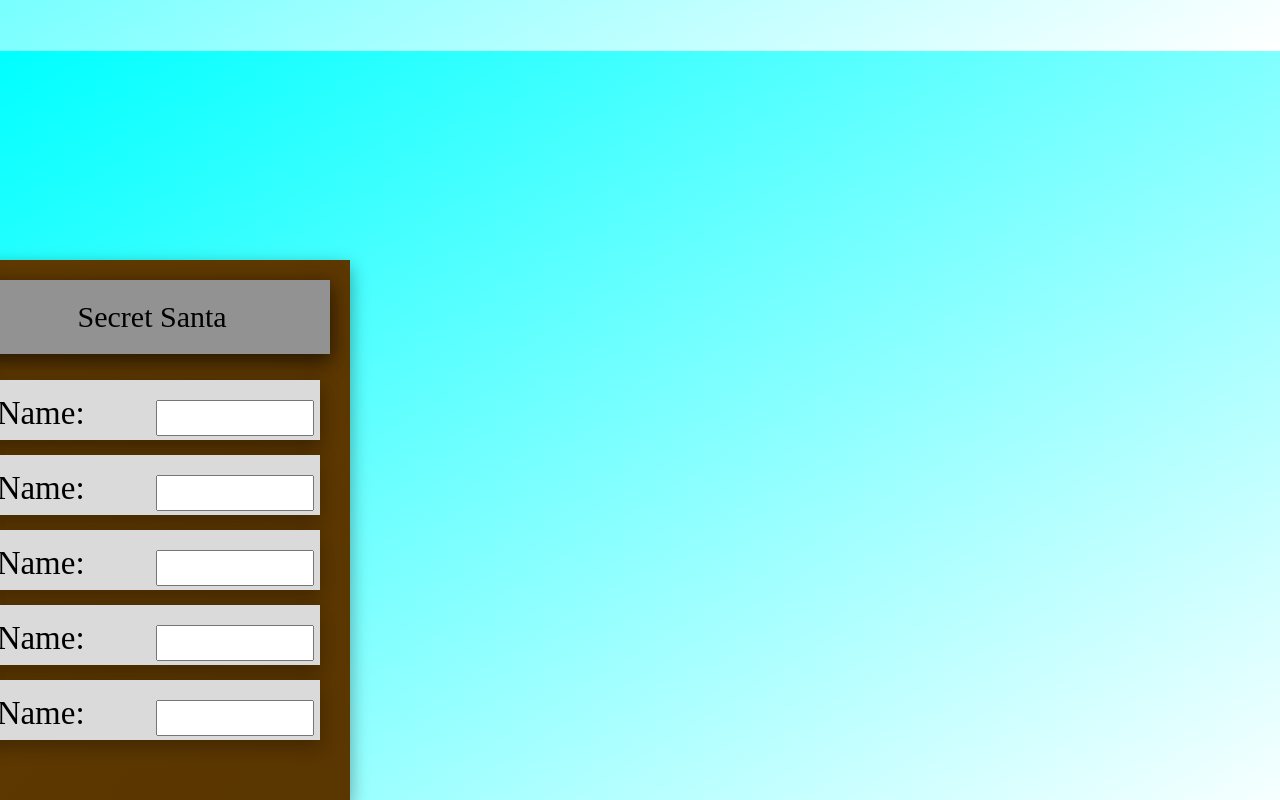
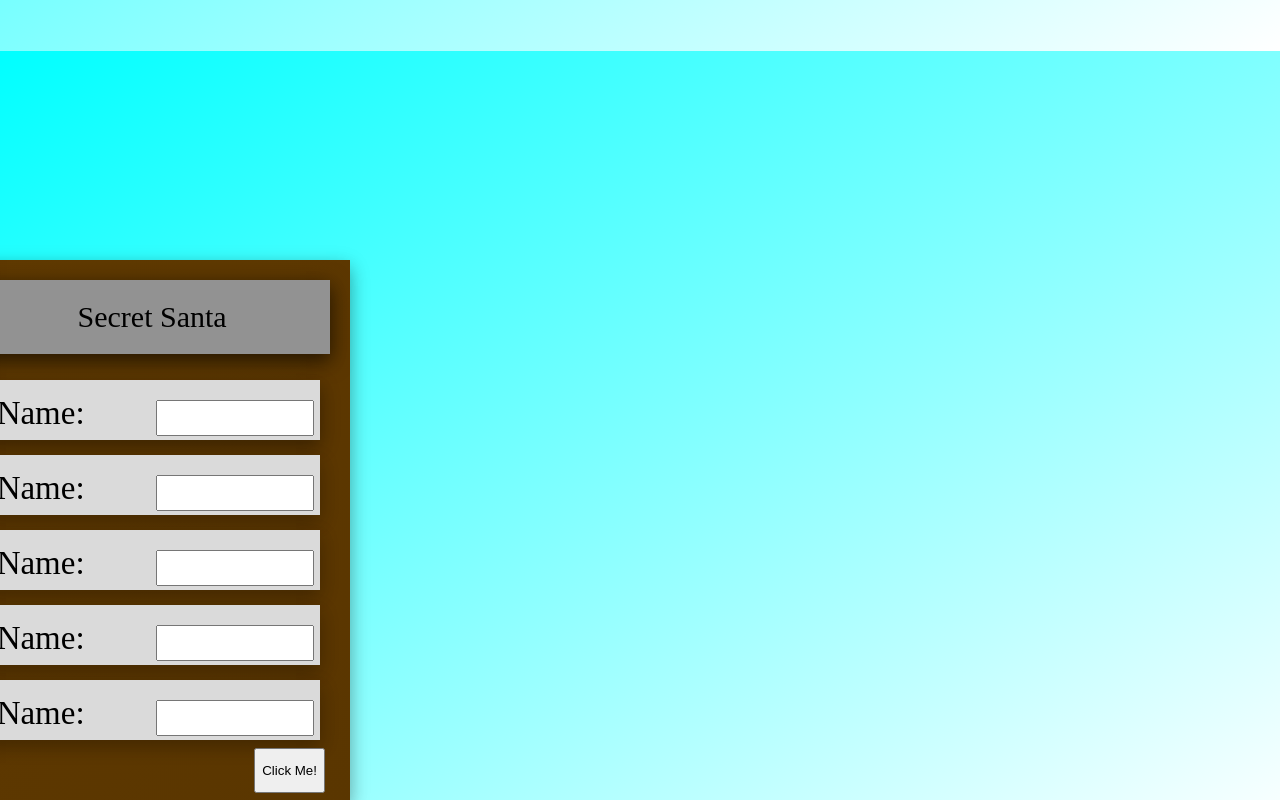
Before and after one commit to Justinfinn2891/SecretSanta, a plain HTML site: page index.html in a window 1280 px wide. Shown: the part 749-1549 px from the top of the page. Drawn offline with Linux system fonts and the light colour scheme.

Commit message:
button added

```diff
--- a/index.html
+++ b/index.html
@@ -38,6 +38,8 @@
                 <input id = "name5">
             </div>
 
+            <button id = submit>Click Me!</button>
+
             <!-- Possible more containers for names-->
         </div>
     </div>
--- a/santa.js
+++ b/santa.js
@@ -2,6 +2,12 @@ const button = document.querySelector("#christmasbutton");
 const tree = document.querySelector("#tree");
 const page = document.querySelector("#page");
 const background = document.querySelector("#background");
+const submit = document.getElementById("submit");
+
+submit.addEventListener("click", () => {
+    window.alert("Under Construction!");
+});
+
 button.addEventListener("click", () => {
     background.classList.toggle("change");
     tree.classList.toggle("move-right");
--- a/style.css
+++ b/style.css
@@ -199,3 +199,10 @@
 #christmasbutton:hover{
     cursor:pointer;
 }
+
+#submit{
+    position:relative;
+    transform:translateY(468px);
+    left:135px;
+    height:45px;
+}
```
